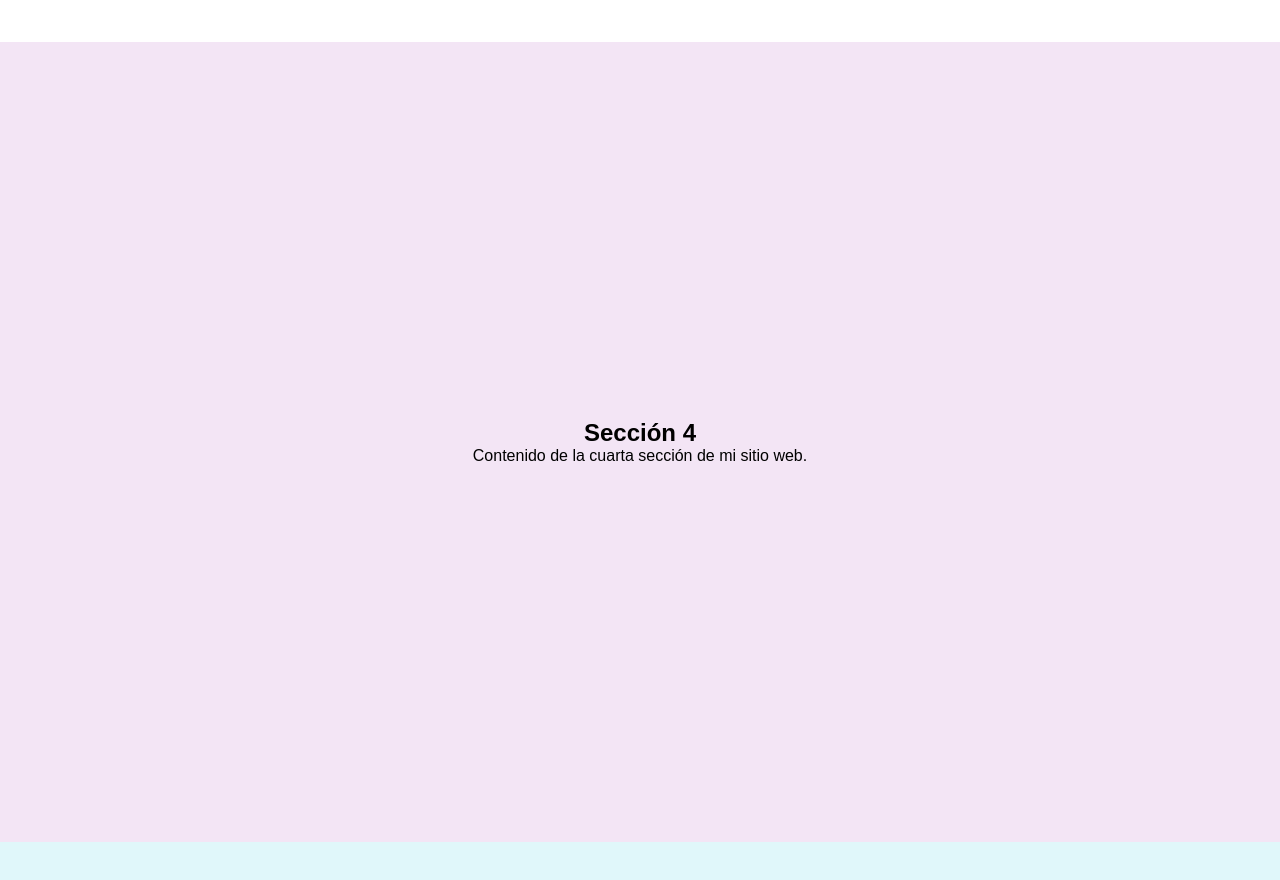
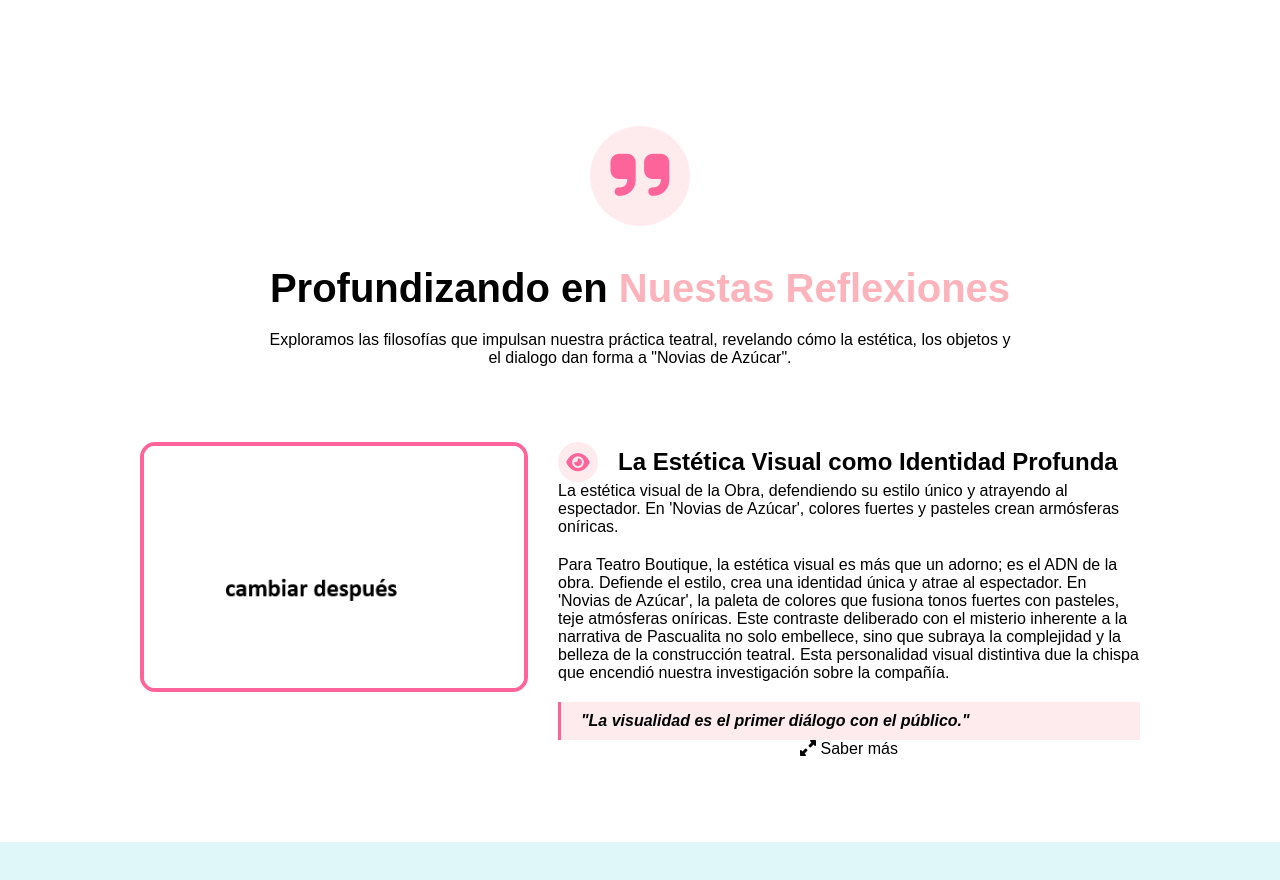
Before and after one commit to jesuSando/plantilla-pagina, a plain HTML site: page index.html in a window 1280 px wide. Shown: the part 4900-5780 px from the top of the page. Drawn offline with Linux system fonts and the light colour scheme.

Commit message:
seccion 4

```diff
--- a/css/section.css
+++ b/css/section.css
@@ -10,7 +10,7 @@ section {
     background-color: var(--rosado-claro);
 }
 
-.title-section{
+.title-section {
     font-size: 2.5rem;
 }
 
@@ -206,7 +206,7 @@ section {
     color: white;
 }
 
-.contenido-seccion2{
+.contenido-seccion2 {
     display: flex;
     flex-direction: column;
     width: 1000px;
@@ -215,7 +215,7 @@ section {
     align-items: center;
 }
 
-.contenedor-icono-seccion2{
+.contenedor-icono-seccion2 {
     display: flex;
     width: 150px;
     height: 150px;
@@ -228,16 +228,17 @@ section {
     color: var(--morado);
     margin-bottom: 40px;
 }
-.titulo-seccion2{
+
+.titulo-seccion2 {
     color: var(--rosado-mediano);
     margin-bottom: 20px;
 }
 
-.titulo-seccion2 span{
+.titulo-seccion2 span {
     color: var(--morado);
 }
 
-.texto1-seccion2{
+.texto1-seccion2 {
     font-style: italic;
     margin-bottom: 20px;
 }
@@ -245,6 +246,7 @@ section {
 .texto2-seccion2 {
     margin-bottom: 20px;
 }
+
 /*------------------------------------------ seccion 3 ------------------------------------------*/
 
 
@@ -254,7 +256,7 @@ section {
     background-color: #fff;
 }
 
-.contenido-seccion3{
+.contenido-seccion3 {
     display: flex;
     flex-direction: column;
     justify-content: center;
@@ -262,22 +264,26 @@ section {
     width: 1000px;
 }
 
-.fila{
+.fila {
     width: 100%;
     display: flex;
     gap: 50px;
 }
 
 .izquierda-seccion3 {
-  flex: 1.5;
-  display: flex;
-  flex-direction: column;         /* <-- NECESARIO */
-  align-items: center;         /* centra verticalmente */
-  justify-content: center;     /* centra horizontalmente (si quieres) */
-  text-align: left;            /* opcional, para el texto */
+    flex: 1.5;
+    display: flex;
+    flex-direction: column;
+    /* <-- NECESARIO */
+    align-items: center;
+    /* centra verticalmente */
+    justify-content: center;
+    /* centra horizontalmente (si quieres) */
+    text-align: left;
+    /* opcional, para el texto */
 }
 
-.content-seccion3{
+.content-seccion3 {
     display: flex;
     flex-direction: column;
     gap: 70px;
@@ -285,11 +291,11 @@ section {
 }
 
 
-.derecha-seccion3{
+.derecha-seccion3 {
     flex: 1;
 }
 
-.header-seccion3{
+.header-seccion3 {
     display: flex;
     flex-direction: column;
     justify-content: center;
@@ -298,7 +304,7 @@ section {
     width: 650px;
 }
 
-.contenedor-icono-header3{
+.contenedor-icono-header3 {
     display: flex;
     width: 100px;
     height: 100px;
@@ -312,21 +318,22 @@ section {
     margin-bottom: 40px;
 }
 
-.titulo-seccion3{
+.titulo-seccion3 {
     margin-bottom: 20px;
 }
-.titulo-seccion3 span{
+
+.titulo-seccion3 span {
     color: var(--rosado-claro-fuentes);
 }
 
-.header-fila-seccion3{
+.header-fila-seccion3 {
     width: 100%;
     display: flex;
     align-items: center;
     text-align: left;
 }
 
-.icono-fila{
+.icono-fila {
     background-color: var(--rosado-claro);
     color: var(--rosado-mediano);
     width: 50px;
@@ -340,39 +347,161 @@ section {
     margin-right: 20px;
 }
 
-.parrafo1-fila-seccion3, .parrafo2-fila-seccion3{
+.parrafo1-fila-seccion3,
+.parrafo2-fila-seccion3 {
     margin: 20px 0;
 }
-.sabermas-fila-seccion3{
+
+.sabermas-fila-seccion3 {
     margin-top: 20px;
     width: 100%;
 }
-.izquierda-seccion3 a{
+
+.izquierda-seccion3 a {
     cursor: pointer;
     text-decoration: none;
     color: var(--rosado-mediano);
     font-weight: bold;
 }
 
-.contenedor-img-fila-seccion3{
+.contenedor-img-fila-seccion3 {
     border: 4px solid var(--rosado-mediano);
     height: 250px;
     overflow: hidden;
     border-radius: 15px;
 }
 
-.contenedor-img-fila-seccion3 img{
+.contenedor-img-fila-seccion3 img {
     width: 100%;
 }
 
-.footer-seccion3{
+.footer-seccion3 {
     margin: 100px 0;
 }
+
 /*------------------------------------------ seccion 4 ------------------------------------------*/
 
 #seccion4 {
-    background-color: #f3e5f5;
+    background-color: #ffffff;
+    justify-content: center;
+    display: flex;
+    align-items: center;
 }
+
+.contenido-seccion4 {
+    display: flex;
+    flex-direction: column;
+    justify-content: center;
+    align-items: center;
+    gap: 75px;
+    width: 1000px;
+}
+
+.header-seccion4 {
+    display: flex;
+    flex-direction: column;
+    justify-content: center;
+    text-align: center;
+    align-items: center;
+    width: 750px;
+}
+
+.contenedor-icono-header4 {
+    display: flex;
+    width: 100px;
+    height: 100px;
+    justify-content: center;
+    text-align: center;
+    align-items: center;
+    background-color: var(--rosado-claro);
+    border-radius: 50%;
+    font-size: 4.2rem;
+    color: var(--rosado-mediano);
+    margin-bottom: 40px;
+}
+
+.titulo-seccion4 {
+    margin-bottom: 20px;
+}
+
+.titulo-seccion4 span {
+    color: var(--rosado-claro-fuentes);
+}
+
+
+.header-fila-seccion4 {
+    width: 100%;
+    display: flex;
+    align-items: center;
+    text-align: left;
+}
+
+.header-fila-seccion4 h3{
+    font-size: 1.5rem;
+}
+
+.fila-seccion4 {
+    display: flex;
+    gap: 30px;
+}
+
+.izquierda-seccion4 {
+    flex: 1;
+}
+
+.derecha-seccion4 {
+    flex: 1.5;
+}
+
+.contenedor-img-fila4 {
+    border: 4px solid var(--rosado-mediano);
+    height: 250px;
+    overflow: hidden;
+    border-radius: 15px;
+}
+
+.contenedor-img-fila4 img {
+    width: 100%;
+}
+
+
+.header-fila-seccion4 {
+    display: flex;
+    align-items: center;
+    text-align: left;
+}
+
+.icono-fila-seccion4 {
+    background-color: var(--rosado-claro);
+    color: var(--rosado-mediano);
+    width: 40px;
+    height: 40px;
+    display: flex;
+    font-size: 1.3rem;
+    justify-content: center;
+    align-items: center;
+    text-align: center;
+    border-radius: 50%;
+    margin-right: 20px;
+}
+
+.textoseccion4{
+    text-align: left;
+    margin-bottom: 20px;
+}
+
+.cita{
+    background-color: var(--rosado-claro);
+    border-left: 3px solid var(--rosado-mediano);
+    padding: 10px 20px;
+    text-align: left;
+    font-style: italic;
+    font-weight: bold;
+}
+
+/*------------------------------------------ seccion 5 ------------------------------------------*/
+
+
 
 #seccion5 {
     background-color: #e0f7fa;
--- a/index.html
+++ b/index.html
@@ -401,8 +401,62 @@
     </section>
 
     <section id="seccion4">
-        <h1>Sección 4</h1>
-        <p>Contenido de la cuarta sección de mi sitio web.</p>
+        <div class="contenido-seccion4">
+            <div class="header-seccion4">
+                <div class="contenedor-icono-header4">
+                    <i class="fa-solid fa-quote-right"></i>
+                </div>
+                <h2 class="title-section titulo-seccion4">
+                    Profundizando en <span>Nuestas Reflexiones</span>
+                </h2>
+                <p>
+                    Exploramos las filosofías que impulsan nuestra práctica teatral, revelando cómo la estética, los
+                    objetos y el dialogo dan forma a "Novias de Azúcar".
+                </p>
+            </div>
+            <div class="content-seccion4">
+                <div class="fila-seccion4">
+                    <div class="izquierda-seccion4">
+                        <div class="contenedor-img-fila4">
+                            <img src="img/image.png" alt="">
+                        </div>
+                    </div>
+                    <div class="derecha-seccion4">
+                        <div class="header-fila-seccion4">
+                            <div class="icono-fila-seccion4">
+                                <i class="fa-solid fa-eye"></i>
+                            </div>
+                            <h3>La Estética Visual como Identidad Profunda</h3>
+                        </div>
+
+                        <p class="textoseccion4">
+                            La estética visual de la Obra, defendiendo su estilo único y atrayendo al espectador. En
+                            'Novias de Azúcar', colores fuertes y pasteles crean armósferas oníricas.
+                        </p>
+                        <p class="textoseccion4 ">
+                            Para Teatro Boutique, la estética visual es más que un adorno; es el ADN de la obra.
+                            Defiende el estilo, crea una identidad única y atrae al espectador. En 'Novias de Azúcar',
+                            la paleta de colores que fusiona tonos fuertes con pasteles, teje atmósferas oníricas. Este
+                            contraste deliberado con el misterio inherente a la narrativa de Pascualita no solo
+                            embellece, sino que subraya la complejidad y la belleza de la construcción teatral. Esta
+                            personalidad visual distintiva due la chispa que encendió nuestra investigación sobre la
+                            compañía.
+                        </p>
+                        <div class="contenedor-cita">
+                            <div class="cita">
+                                <p>"La visualidad es el primer diálogo con el público."</p>
+                            </div>
+                        </div>
+
+                        <div class="sabermas-fila-seccion4">
+                            <a class="4-see-more" id="4seemore1"><i
+                                    class="fa-solid fa-up-right-and-down-left-from-center"></i> Saber más</a>
+                        </div>
+                    </div>
+
+                </div>
+            </div>
+        </div>
     </section>
 
     <section id="seccion5">
--- a/js/funciones.js
+++ b/js/funciones.js
@@ -139,3 +139,5 @@ botonVerMas6.addEventListener("click", (e) => {
 
     }
 });
+
+//-----------------------------------------------------------seccion4-----------------------------------------------------------
```
